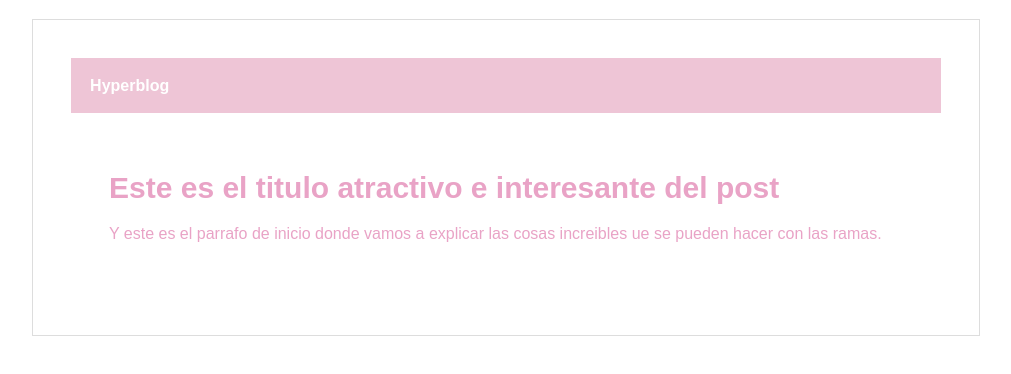
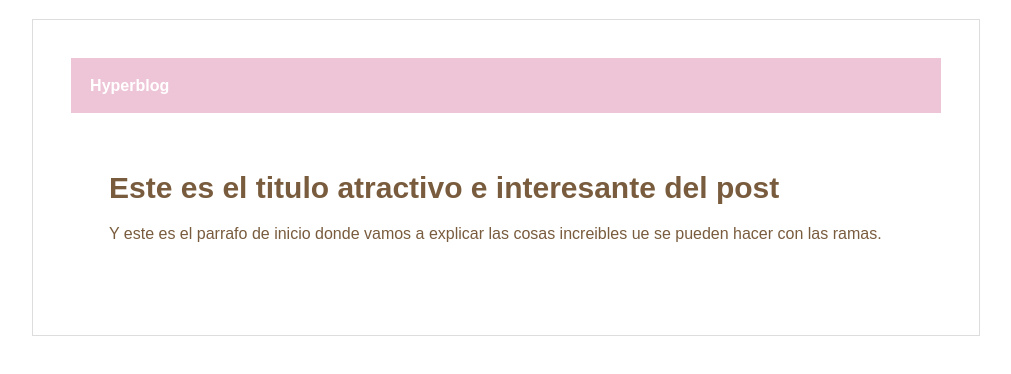
Before and after one commit to rsnati/hyperblog, a plain HTML site: page blogpost.html in a window 1280 px wide. Shown: the whole page, without its empty margins (134-1145 px from the left). Drawn offline with Linux system fonts and the light colour scheme.

Commit message:
Cambie el color de letra

```diff
--- a/css/estilos.css
+++ b/css/estilos.css
@@ -1,7 +1,7 @@
 body {
     text-align: left;
     font-family: Arial, "Helvetica Neue", Helvetica, sans-serif;
-    color: #e9a3c6;
+    color: #795c3e;
     margin: 0 auto;
     padding:0.5cm;
 }
```
